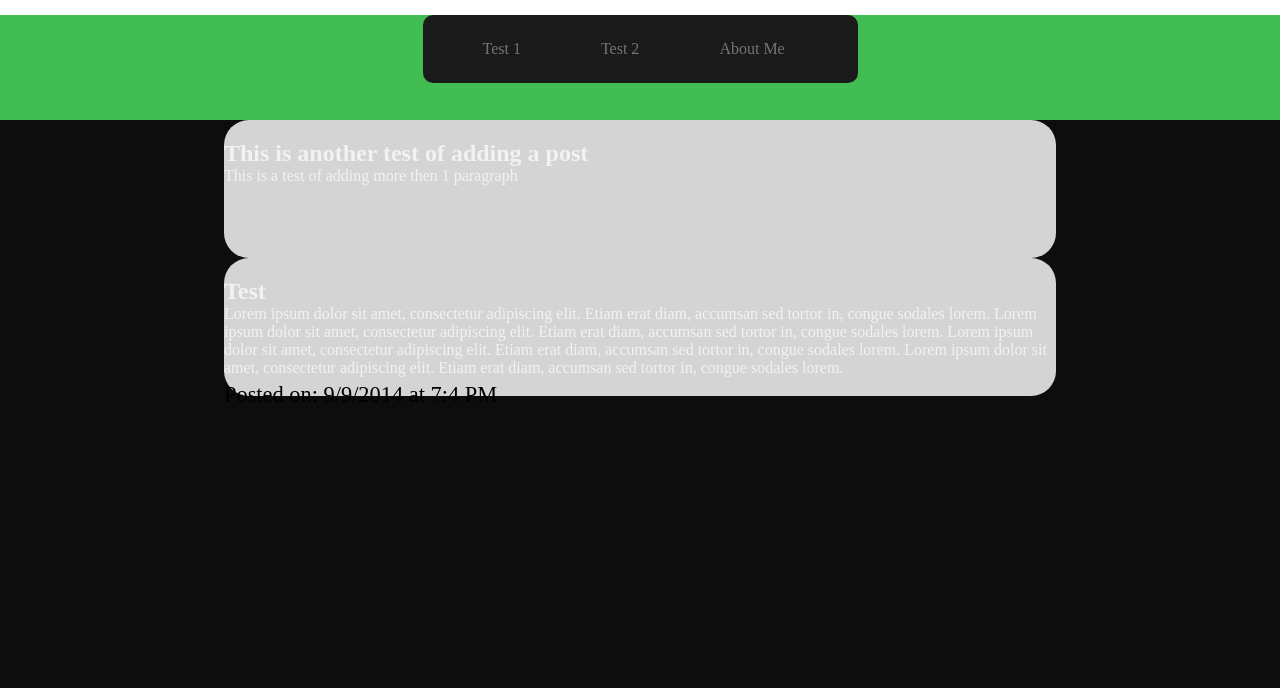
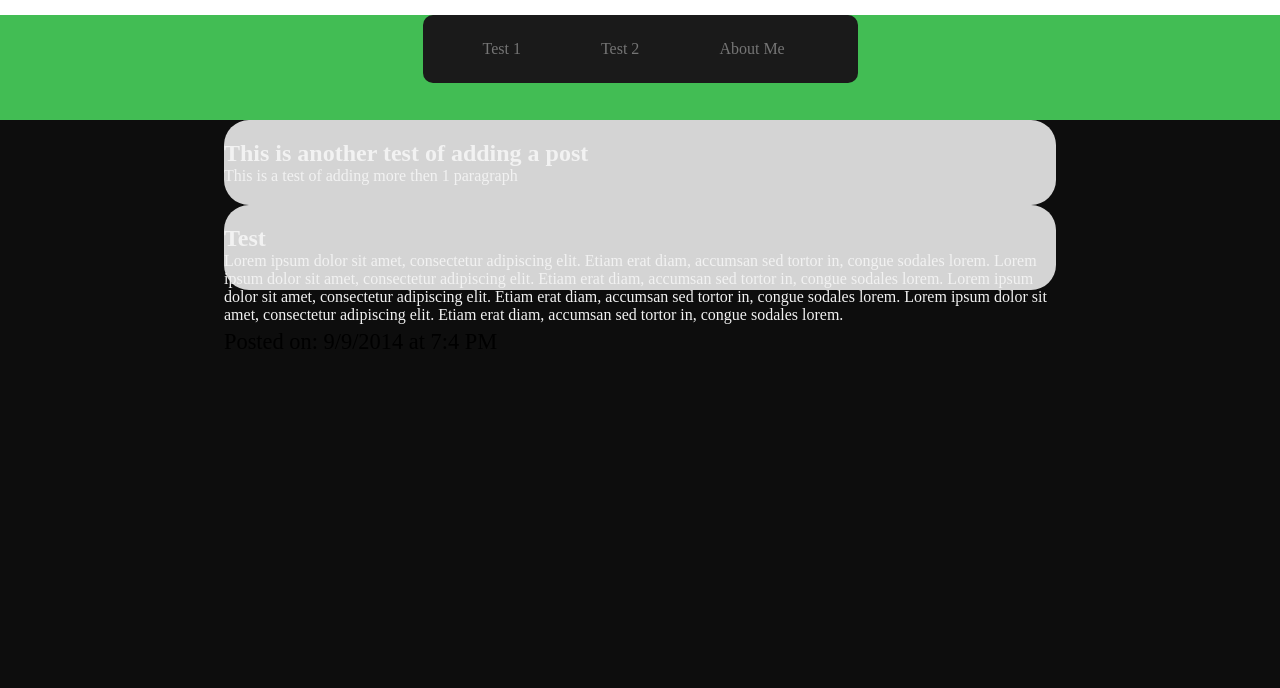
Before and after one commit to Hypnoatic/hypnoatic.github.io, a plain HTML site: page index.html in a window 1280 px wide. Shown: the top 688 px of the page. Drawn offline with nearby package versions, Linux system fonts and the light colour scheme.

Commit message:
Added a post wrapper div and fixed how dig the post is

```diff
--- a/index.html
+++ b/index.html
@@ -32,13 +32,16 @@
 			<article>
 				<div class="content">
 					<div class="post">
+						<div class="postWrapper">
 						<h1>This is another test of adding a post
 							</h1>
 							<p id="post">
 								This is a test of adding more then 1 paragraph
 							</p>
 						</div>
+					</div>
 					<div class="post">
+						<div class="postWrapper">
 							<h1>Test
 							</h1>
 							<p id="test"> Lorem ipsum dolor sit amet, consectetur adipiscing elit. Etiam erat diam, accumsan sed tortor in, congue sodales lorem.
@@ -49,6 +52,7 @@
 							<p class="date">
 							  Test
 							</p>
+						</div>
 					</div>
 				</div>
 			</article>
--- a/main.js
+++ b/main.js
@@ -12,8 +12,8 @@ $(document).ready(function (){
 	text += " "
 	text += checkAM(d.getHours())
 	$('p.date').text(text);
-	var height = $('.post p').height();
-	$('.post').css("height", height + 100);
+	var height = $('.postWrapper').height();
+	$('.post').css("height", height + 20);
 
 	function checkHour(hour) {
 		if (hour - 12 <= 0 ) return hour;
```
Lines whose indentation alone changed are shown as unchanged.
